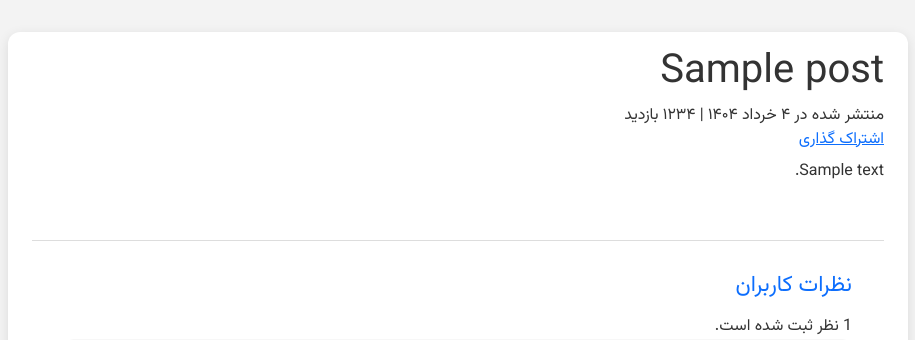
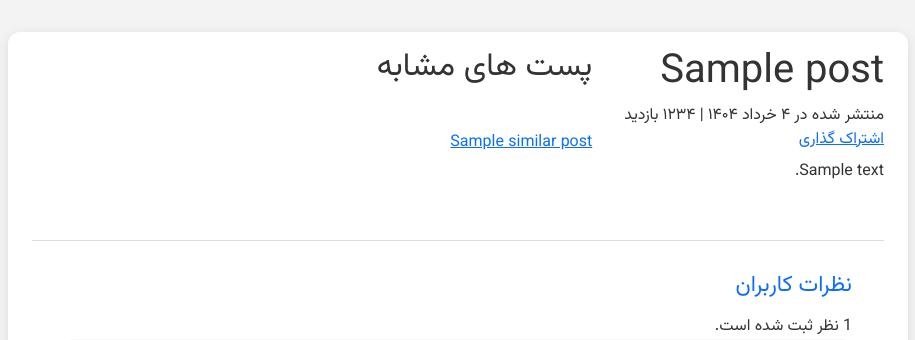
Before and after one commit to shahrokh-ashayeri/blog, a Django app: template templates/post/post_detail.html in a window 1280 px wide. Shown: the part 320-660 px from the top of the page, without its empty margins (182-1097 px from the left). Run offline with Django 5.2, Linux system fonts and the light colour scheme; tables that the repository leaves empty hold one stand-in row (values such as "Sample post"); the template is opened without the code that fills it: values that come from a table or form of the project are taken from there, most other values are stand-ins (such as "Sample title", 1, 10 or a date in 2020); parts of the project's set-up code (start-up, migrations or seed data) failed here and were passed over.

Commit message:
add simple template tag to post app

```diff
--- a/post/views.py
+++ b/post/views.py
@@ -1,5 +1,6 @@
 import urllib.parse
 from taggit.models import Tag
+from django.db.models import Count
 from .models import Post, Category
 from django.contrib import messages
 from django.core.mail import send_mail
@@ -72,7 +73,9 @@ def post_detail(request, year, month, day, slug):
         slug=slug,
     )
     categories = Category.objects.all()
-
+    post_tags_id = post.tags.values_list('id', flat=True)
+    similar_posts = Post.published.filter(tags__in=post_tags_id).exclude(id=post.id)
+    similar_posts = similar_posts.annotate(same_tags=Count("tags")).order_by("-same_tags", "-published_time")[:4]
     # retrieve active comments for the post
     comments = post.comments.filter(active=True)
 
@@ -84,6 +87,7 @@ def post_detail(request, year, month, day, slug):
             "post": post,
             "comment_form": CommentForm(),
             "comments": comments,
+            "similar_posts": similar_posts,
         },
     )
 
--- a/templates/post/post_detail.html
+++ b/templates/post/post_detail.html
@@ -18,6 +18,17 @@
       <p>{{ post.content }}</p>
     </section>
 
+    <section class="row">
+      <h2>پست های مشابه</h2>
+      {% for similar_post in similar_posts %}
+        <p class="">
+          <a href="{{ similar_post.get_absolute_url }}">{{ similar_post.title }}</a>
+        </p>
+      {% empty %}
+        <p>پست مشابهی وجود ندارد</p>
+      {% endfor %}
+    </section>
+
     <!-- نظرات -->
     <section class="comments-section">
       <h2>نظرات کاربران</h2>
@@ -26,7 +37,7 @@
         <div class="comments-count">{{ comments.count }} نظر ثبت شده است.</div>
         {% for comment in comments %}
           <div class="comment">
-            <div class="author"> نظر{{ forloop.counter }} توسط {{ comment.name }} در تاریخ {{ comment.created }}</div>
+            <div class="author">نظر{{ forloop.counter }} توسط {{ comment.name }} در تاریخ {{ comment.created }}</div>
             <div class="text">{{ comment.body|linebreaks }}</div>
           </div>
         {% endfor %}
--- a/templates/post/post_list.html
+++ b/templates/post/post_list.html
@@ -1,4 +1,5 @@
 {% extends 'base.html' %}
+{% load blog_tags %}
 
 {% block content %}
   {% if tag %}
@@ -8,6 +9,9 @@
       </div>
     </div>
   {% endif %}
+  <div class="container">
+    <p>تعداد کل مقالات: {% total_count %}</p>
+  </div>
   <div class="container">
     <!-- لیست خبرها -->
     <section class="news-grid">
```
Also changed, not shown: post/templatetags/blog_tags.py (added, +8 -0 lines), post/templatetags/__init__.py (added).
